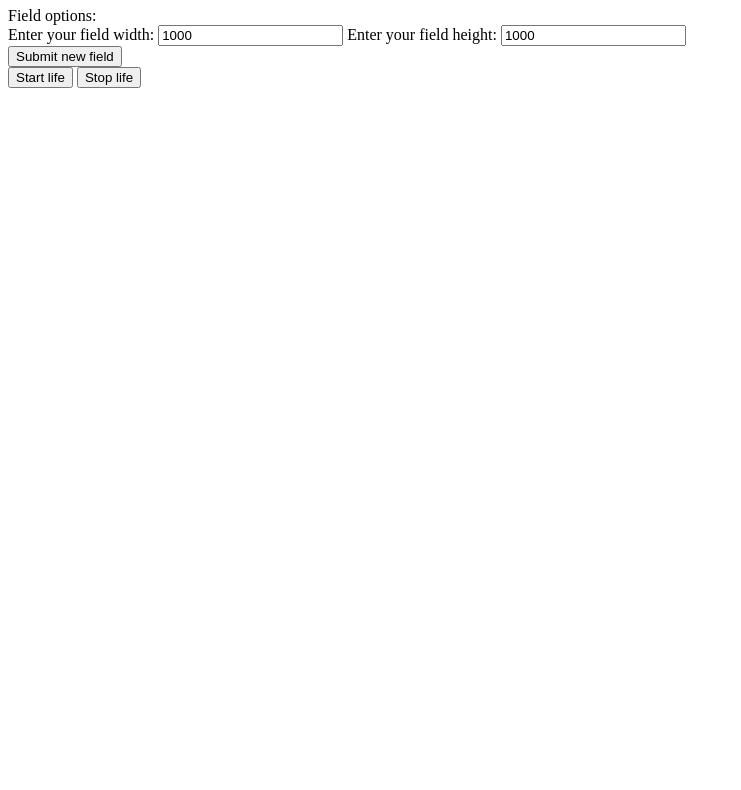
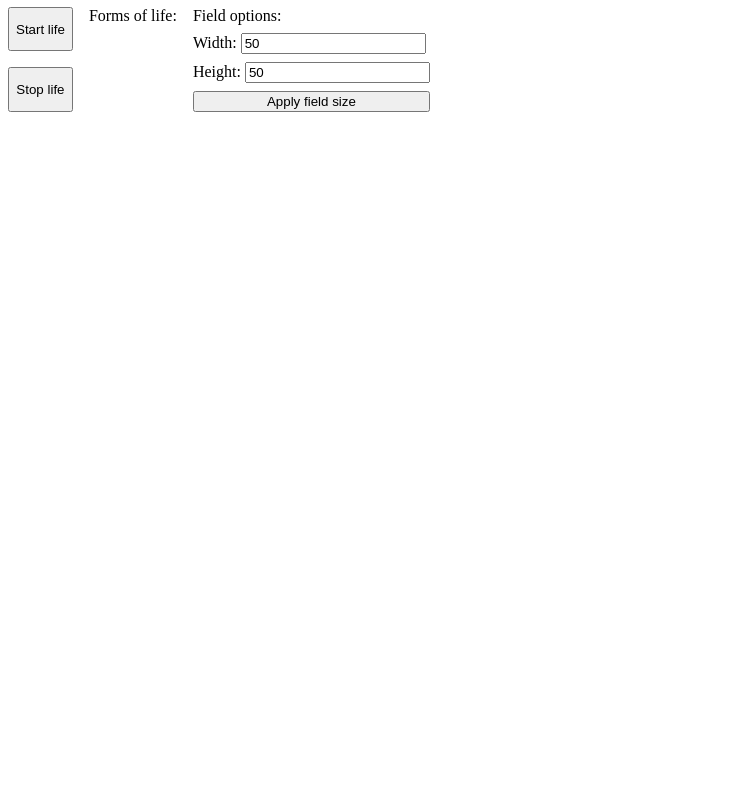
Before and after one commit to IlyaRedkin/game-of-life, a website: page index.html in a window 1280 px wide. Shown: the part 73-863 px from the top of the page, without its empty margins (0-741 px from the left). Drawn offline with Linux system fonts and the light colour scheme.

Commit message:
chore: added styles for controls

```diff
--- a/index.css
+++ b/index.css
@@ -14,3 +14,23 @@
 #canvas {
   position: absolute;
 }
+
+.field-controls {
+  display: flex;
+  gap: 16px;
+}
+.field-inputs {
+  display: flex;
+  gap: 8px;
+  flex-direction: column;
+}
+.life-controls {
+  display: flex;
+  flex-direction: column;
+  justify-content: space-between;
+  gap: 16px;
+}
+
+.life-controls button {
+  height: 100%;
+}
--- a/index.html
+++ b/index.html
@@ -35,13 +35,7 @@
 </script>
 <script>
   let width = 50
-  const onWidthChange = (input) => {
-    width = Number(input.value)
-  }
   let height = 50
-  const onHeightChange = (input) => {
-    height = Number(input.value)
-  }
 
   let intervalId
   let count = 0
@@ -99,20 +93,40 @@
 
 <div class="life-container">
   <div class="life-options">
-    <div>
-      <div>Field options:</div>
-      <div>
-        <label for="field-width">Enter your field width:</label>
-        <input id="field-width" name="field-width" type="number" onkeyup="onWidthChange(this)" value="1000"/>
-        <label for="field-height">Enter your field height:</label>
-        <input id="field-height" name="field-height" type="number" onkeyup="onHeightChange(this)" value="1000"/>
+    <div class="field-controls">
+      <div class="life-controls">
+        <button onclick="startGame()">Start life</button>
+        <button onclick="stopGame()">Stop life</button>
       </div>
-      <button onclick="updateField()">Submit new field</button>
+      <div class="forms-of-life">
+        <div>Forms of life:</div>
+      </div>
+      <div class="field-inputs">
+        <div>Field options:</div>
+        <div class="field-width-input">
+          <label for="field-width">Width:</label>
+          <input id="field-width" name="field-width" type="number" onkeyup="onWidthChange(this)"/>
+          <script>
+            const onWidthChange = (input) => {
+              width = Number(input.value)
+            }
+            document.getElementById("field-width").value = width;
+          </script>
+        </div>
+        <div class="field-height-input">
+          <label for="field-height">Height:</label>
+          <input id="field-height" name="field-height" type="number" onkeyup="onHeightChange(this)"/>
+          <script>
+            const onHeightChange = (input) => {
+              height = Number(input.value)
+            }
+            document.getElementById("field-height").value = height;
+          </script>
+        </div>
+        <button onclick="updateField()">Apply field size</button>
+      </div>
     </div>
-    <div>
-      <button onclick="startGame()">Start life</button>
-      <button onclick="stopGame()">Stop life</button>
-    </div>
+
   </div>
   <canvas id="canvas"></canvas>
 <!--  <div id="scroll-container">-->
```
